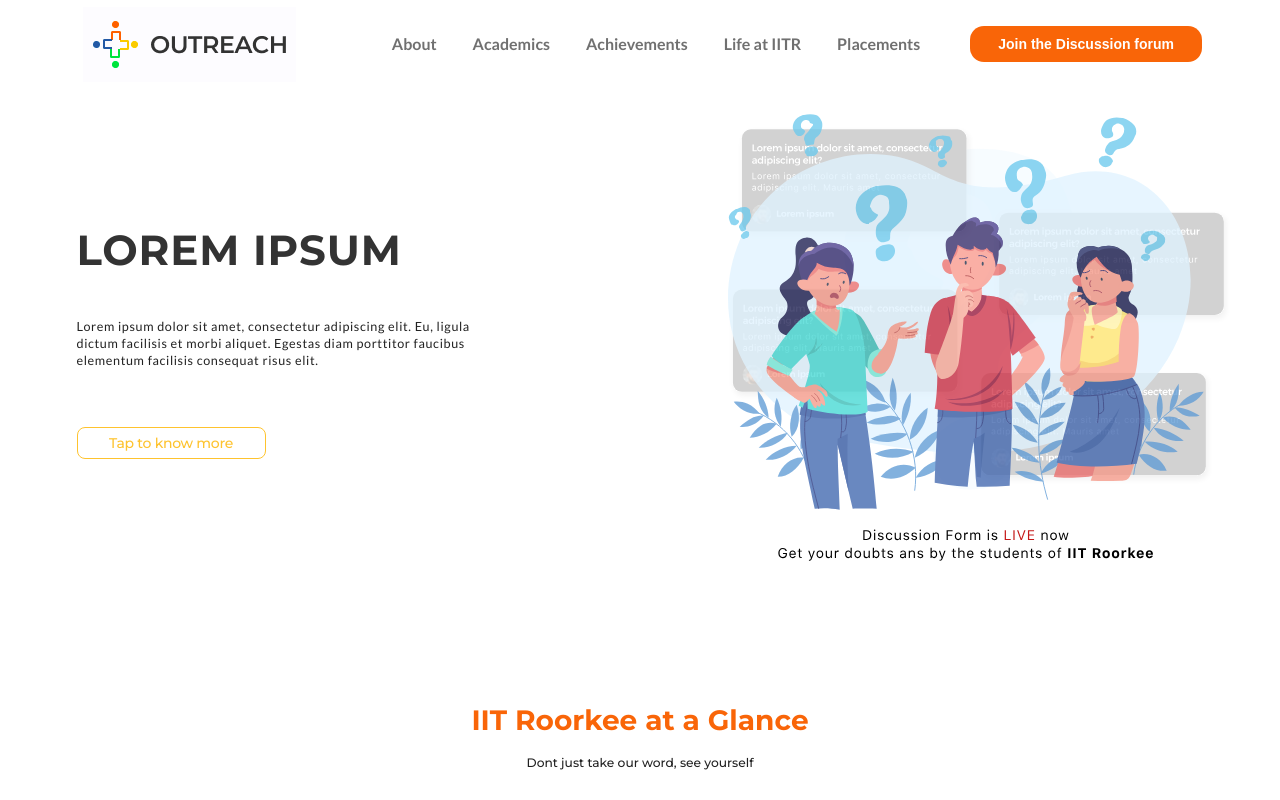
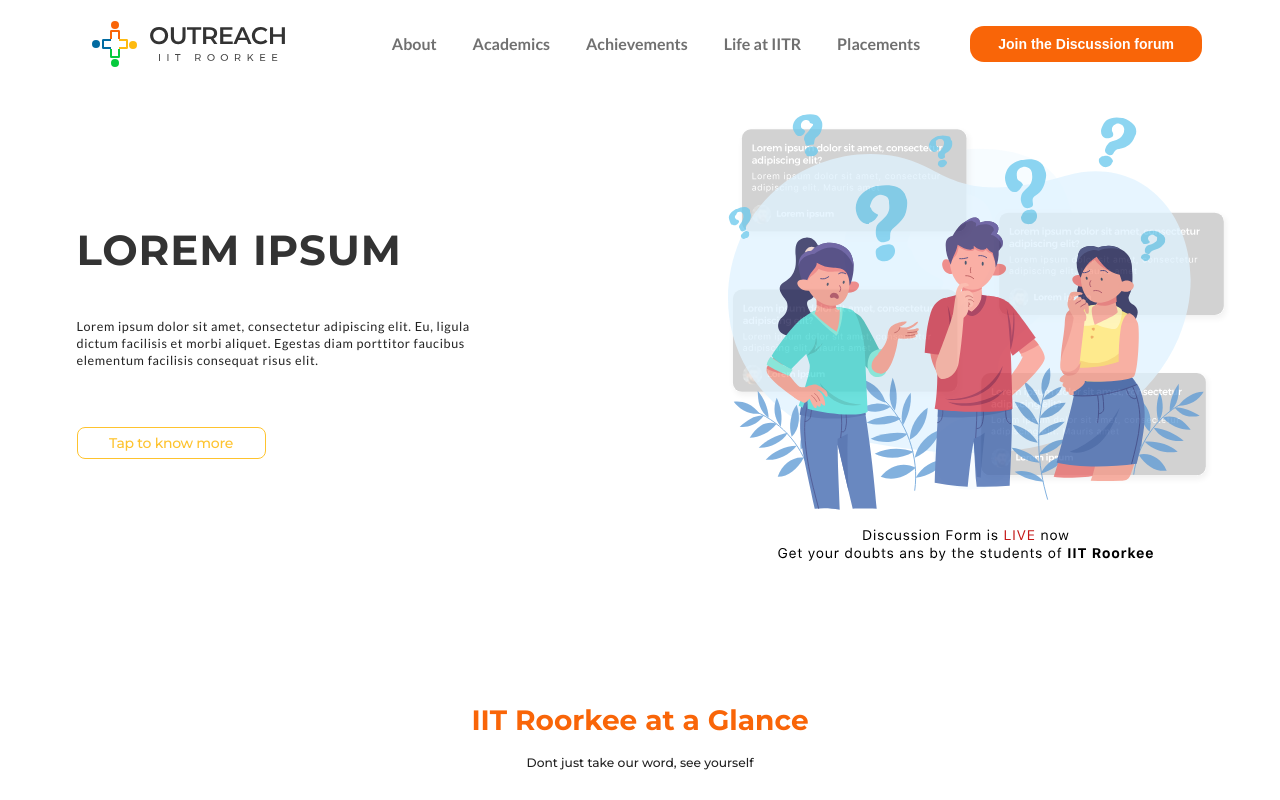
Before and after one commit to Outreach-IITR/Outreach_Website_Frontend, a React (Create React App) app: page / in a window 1280 px wide. Shown: the top 800 px of the page. Built offline with nearby package versions, Linux system fonts and the light colour scheme.

Commit message:
Logo Fix

```diff
--- a/src/Components/Navbar/Navbar.css
+++ b/src/Components/Navbar/Navbar.css
@@ -8,7 +8,7 @@
 .logo {
     display: grid;
     grid-column: 2/3;
-    padding: 0.4rem;
+    padding: 1.4rem;
     justify-content: center;
     align-items: center;
 }
--- a/src/Components/Navbar/Navbar.js
+++ b/src/Components/Navbar/Navbar.js
@@ -1,6 +1,6 @@
 import React, {useState} from 'react';
 import "./Navbar.css";
-import logo from './Assets/logo.png';
+import logo from './Assets/logo.svg';
 
 const Navbar = () => {
     const [showList, setShowList] = useState(false);
```
Also changed, not shown: src/Components/Navbar/Assets/logo.png (deleted), src/Components/Navbar/Assets/logo.svg (added).
